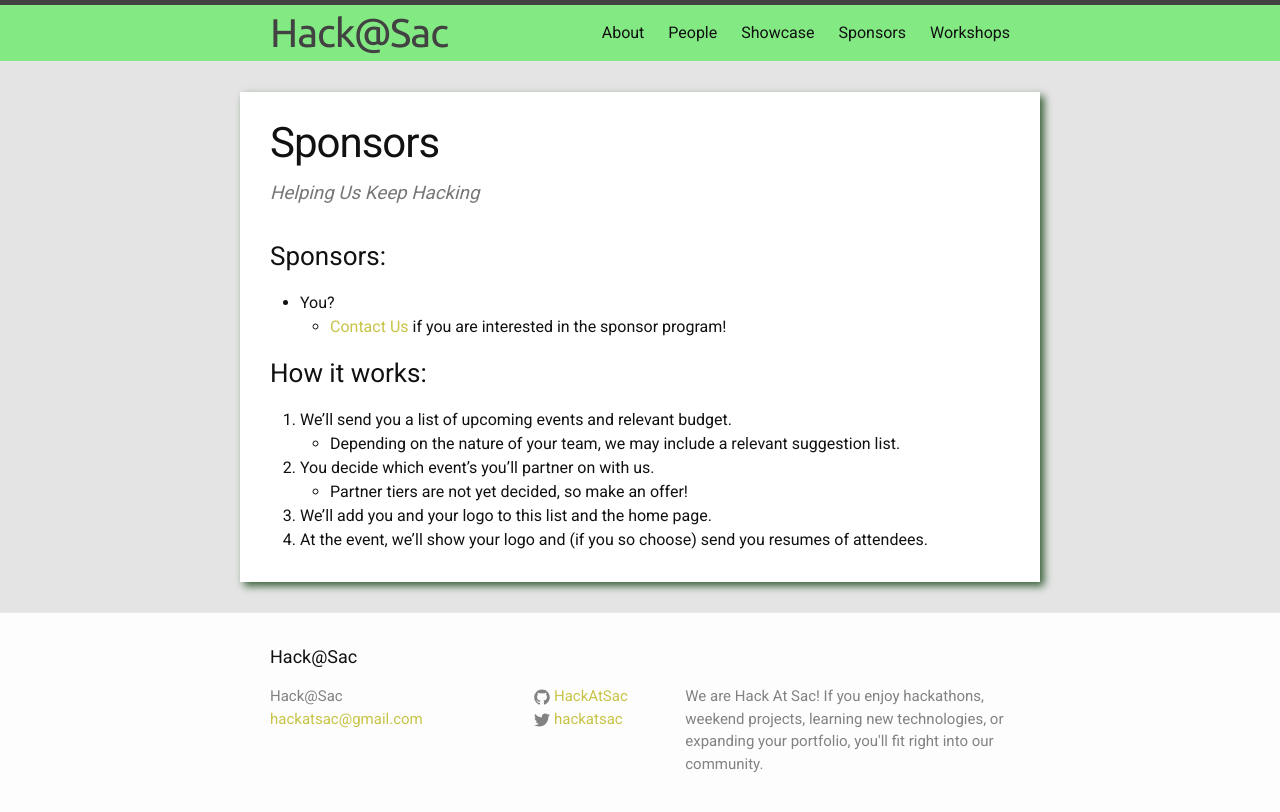
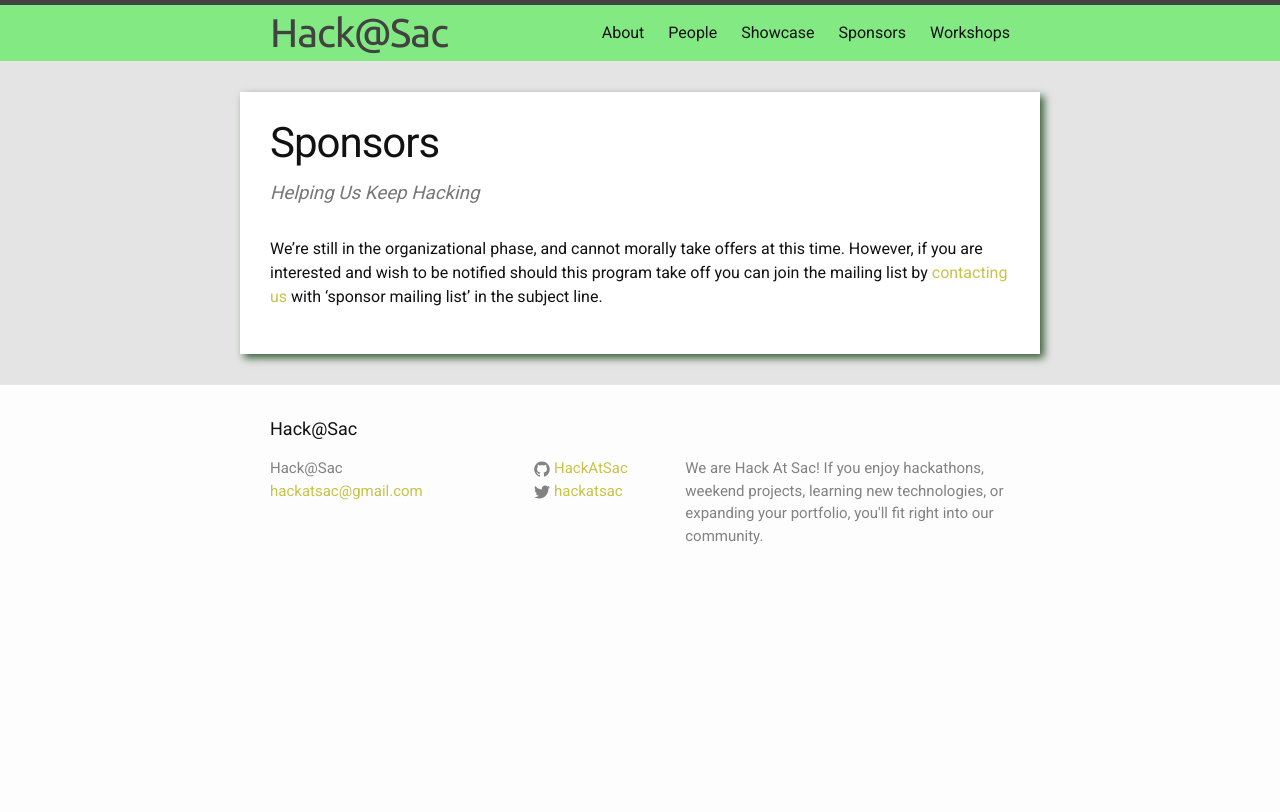
Before and after one commit to HackAtSac/HackAtSac.github.io, a Jekyll site: the page built from sponsor.md, in a window 1280 px wide. Shown: the top 812 px of the page. Built offline with Jekyll 4.4.1, drawn with Linux system fonts in a browser that asks for light colours.

Commit message:
Hide sponsor info

```diff
--- a/sponsor.md
+++ b/sponsor.md
@@ -9,6 +9,12 @@
 
 ---
 
+We're still in the organizational phase, and cannot morally take offers
+at this time. However, if you are interested and wish to be notified should
+this program take off you can join the mailing list by [contacting us][contact]
+with 'sponsor mailing list' in the subject line.
+
+<div id="hidden" style="visibility: hidden; height: 0px; overflow-y: hidden">
 ### Sponsors:
 * You?
   - [Contact Us][contact] if you are interested in the sponsor program!
@@ -20,5 +26,6 @@
   - Partner tiers are not yet decided, so make an offer!
 3. We'll add you and your logo to this list and the home page.
 4. At the event, we'll show your logo and (if you so choose) send you resumes of attendees.
+</div>
 
-[contact]: (mailto:hackatsac@gmail.com)
+[contact]: mailto:hackatsac@gmail.com
```
